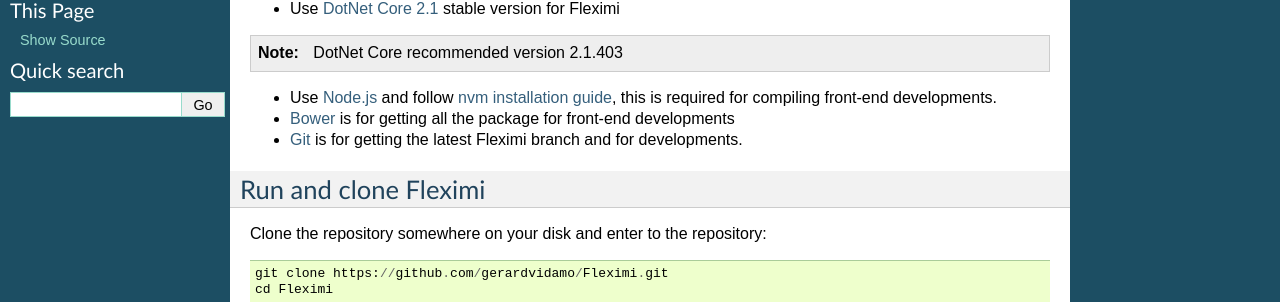
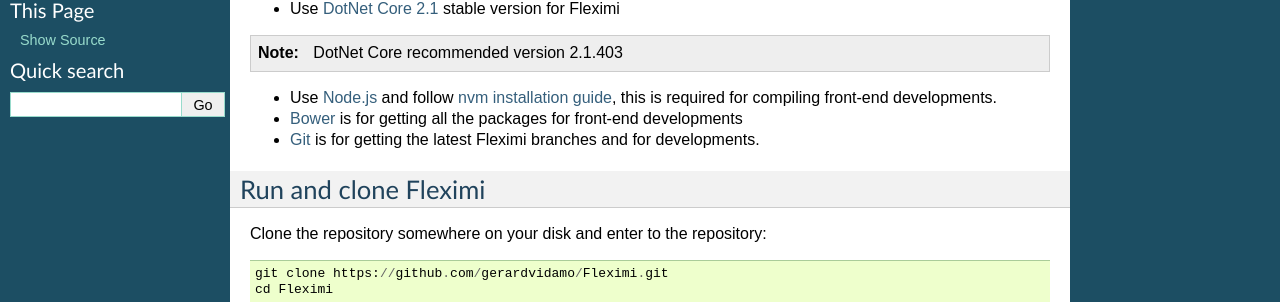
Before and after one commit to Fleximi/Fleximi-CMS, a Sphinx documentation site: the page built from docs/getting-started.rst, in a window 1280 px wide. Shown: the part 240-542 px from the top of the page. Built offline with Sphinx 7.4.7, drawn with Linux system fonts in a browser that asks for light colours.

Commit message:
Initial commit

```diff
--- a/docs/getting-started.rst
+++ b/docs/getting-started.rst
@@ -15,8 +15,8 @@
     DotNet Core recommended version 2.1.403
 
 - Use `Node.js <https://nodejs.org/en/>`_  and follow `nvm installation guide <https://nodesource.com/blog/installing-node-js-tutorial-using-nvm-on-mac-os-x-and-ubuntu/>`_, this is required for compiling front-end developments.
-- `Bower <https://bower.io/>`_ is for getting all the package for front-end developments
-- `Git <https://git-scm.com/>`_ is for getting the latest Fleximi branch and for developments.
+- `Bower <https://bower.io/>`_ is for getting all the packages for front-end developments
+- `Git <https://git-scm.com/>`_ is for getting the latest Fleximi branches and for developments.
 
 Run and clone Fleximi
 ---------------------
```
